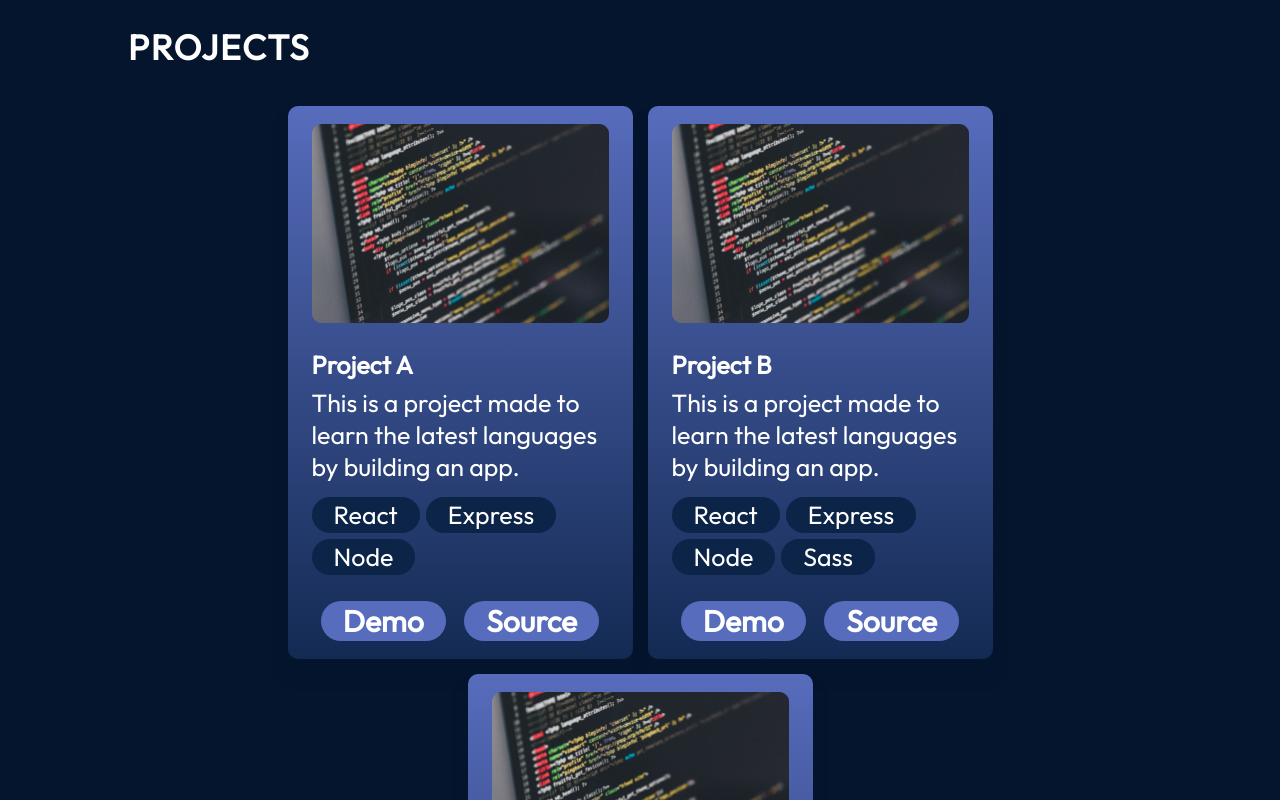
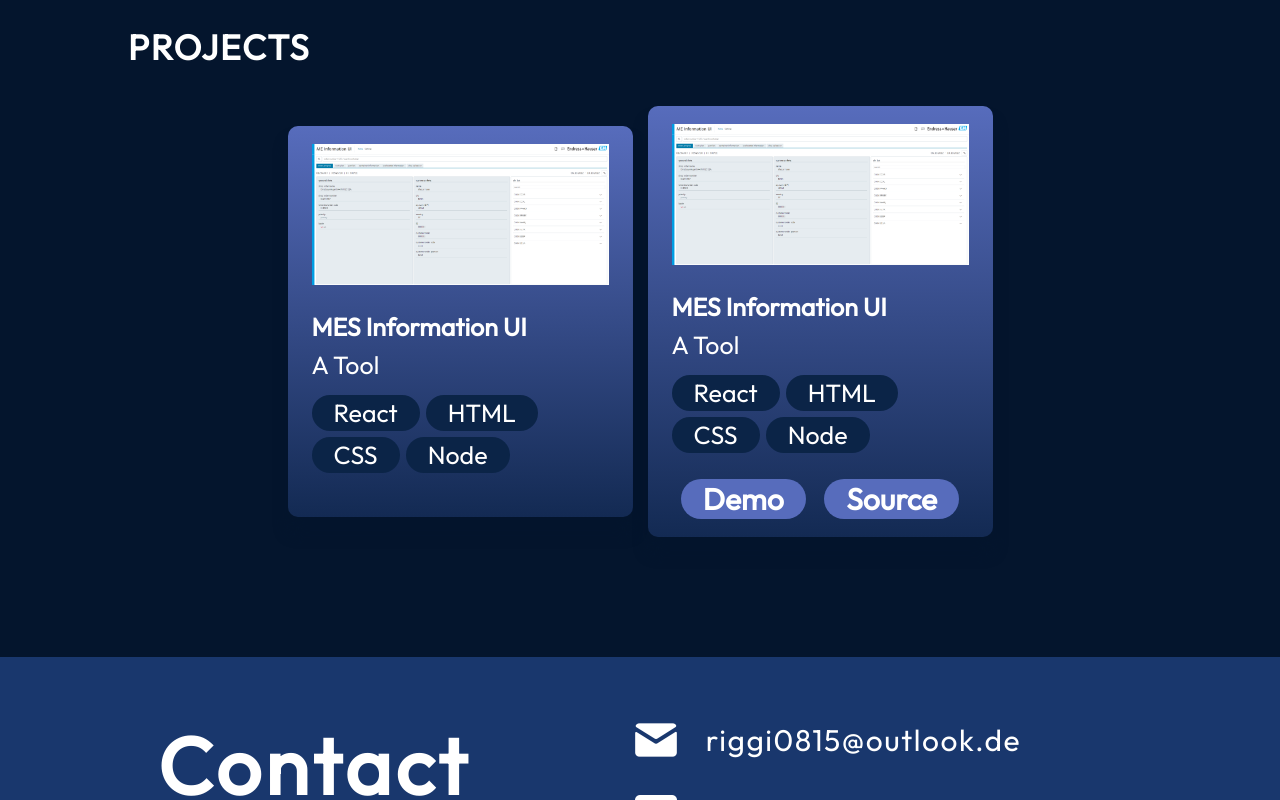
Before and after one commit to Riggi0815/my-portfolio, a React (Vite) app: page / in a window 1280 px wide. Shown: the part 1660-2460 px from the top of the page. Built offline with nearby package versions, Linux system fonts and the light colour scheme.

Commit message:
Conditionally Rendering ProjectCards

```diff
--- a/src/components/Projects/ProjectCard.jsx
+++ b/src/components/Projects/ProjectCard.jsx
@@ -1,5 +1,4 @@
 import React from "react";
-
 import { getImageUrl } from "../../utils";
 import styles from "./ProjectCard.module.css";
 
@@ -16,21 +15,25 @@ export const ProjectCard = ({
       <h3 className={styles.title}>{title}</h3>
       <p className={styles.description}>{description}</p>
       <ul className={styles.skills}>
-        {skills.map((skill, id) => {
-          return (
+        {skills.map((skill, id) => (
           <li key={id} className={styles.skill}>
             {skill}
           </li>
-          );
-        })}
+        ))}
       </ul>
       <div className={styles.links}>
+        {/* Conditionally render the Demo link */}
+        {demo && (
           <a className={styles.link} href={demo}>
             Demo
           </a>
+        )}
+        {/* Conditionally render the Source link */}
+        {source && (
           <a className={styles.link} href={source}>
             Source
           </a>
+        )}
       </div>
     </div>
   );
--- a/src/data/Projects.json
+++ b/src/data/Projects.json
@@ -1,26 +1,18 @@
 [
   {
-    "title": "Project A",
-    "imageSrc": "projects/project.png",
-    "description": "This is a project made to learn the latest languages by building an app.",
-    "skills": ["React", "Express", "Node"],
-    "demo": "https://www.example.com",
-    "source": "https://www.github.com"
+    "title": "MES Information UI",
+    "imageSrc": "projects/MES.PNG",
+    "description": "A Tool ",
+    "skills": ["React", "HTML", "CSS", "Node"],
+    "demo": null,
+    "source": null
   },
   {
-    "title": "Project B",
-    "imageSrc": "projects/project.png",
-    "description": "This is a project made to learn the latest languages by building an app.",
-    "skills": ["React", "Express", "Node", "Sass"],
-    "demo": "https://www.example.com",
-    "source": "https://www.github.com"
-  },
-  {
-    "title": "Project C",
-    "imageSrc": "projects/project.png",
-    "description": "This is a project made to learn the latest languages by building an app.",
-    "skills": ["React", "Express", "Node"],
-    "demo": "https://www.example.com",
-    "source": "https://www.github.com"
+    "title": "MES Information UI",
+    "imageSrc": "projects/MES.PNG",
+    "description": "A Tool ",
+    "skills": ["React", "HTML", "CSS", "Node"],
+    "demo": "https://www.google.de/?hl=de",
+    "source": "https://www.google.de/?hl=de"
   }
 ]
```
Also changed, not shown: assets/history/HSMW.png, assets/projects/MES.PNG (added). Lines whose indentation alone changed are shown as unchanged.
